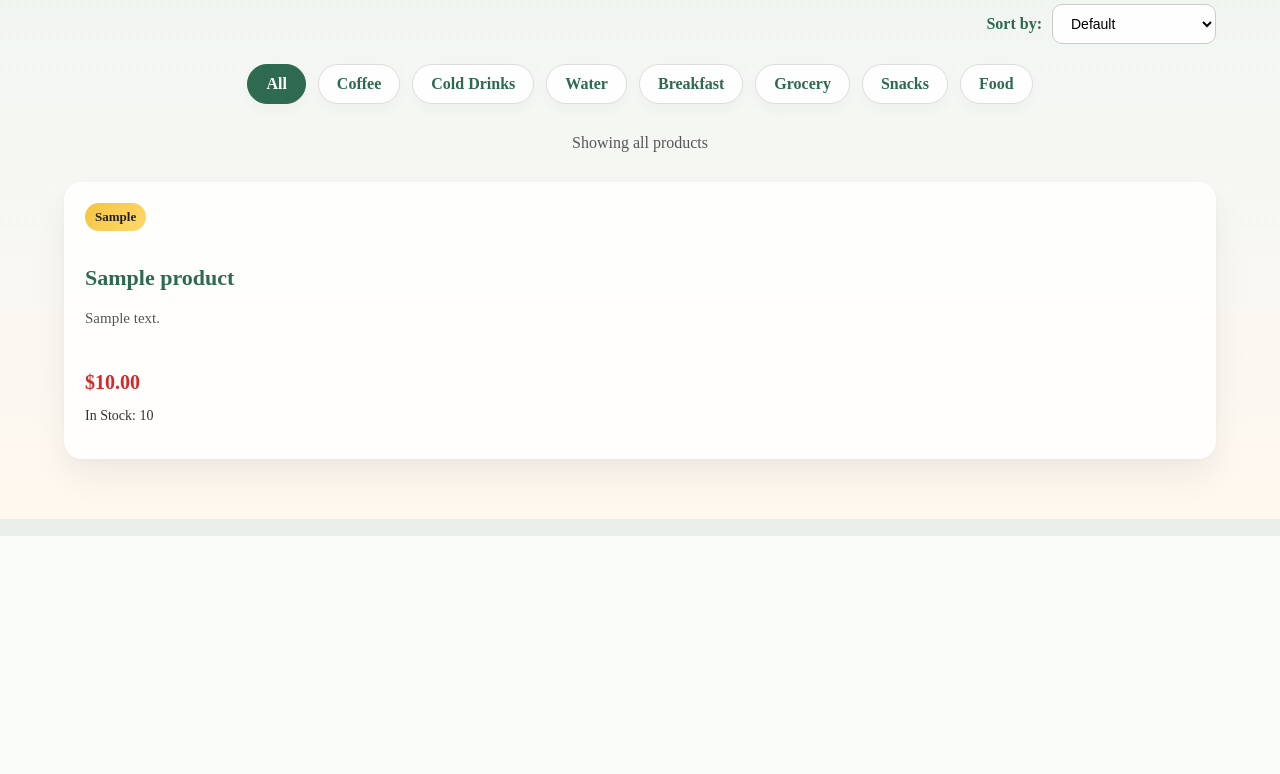
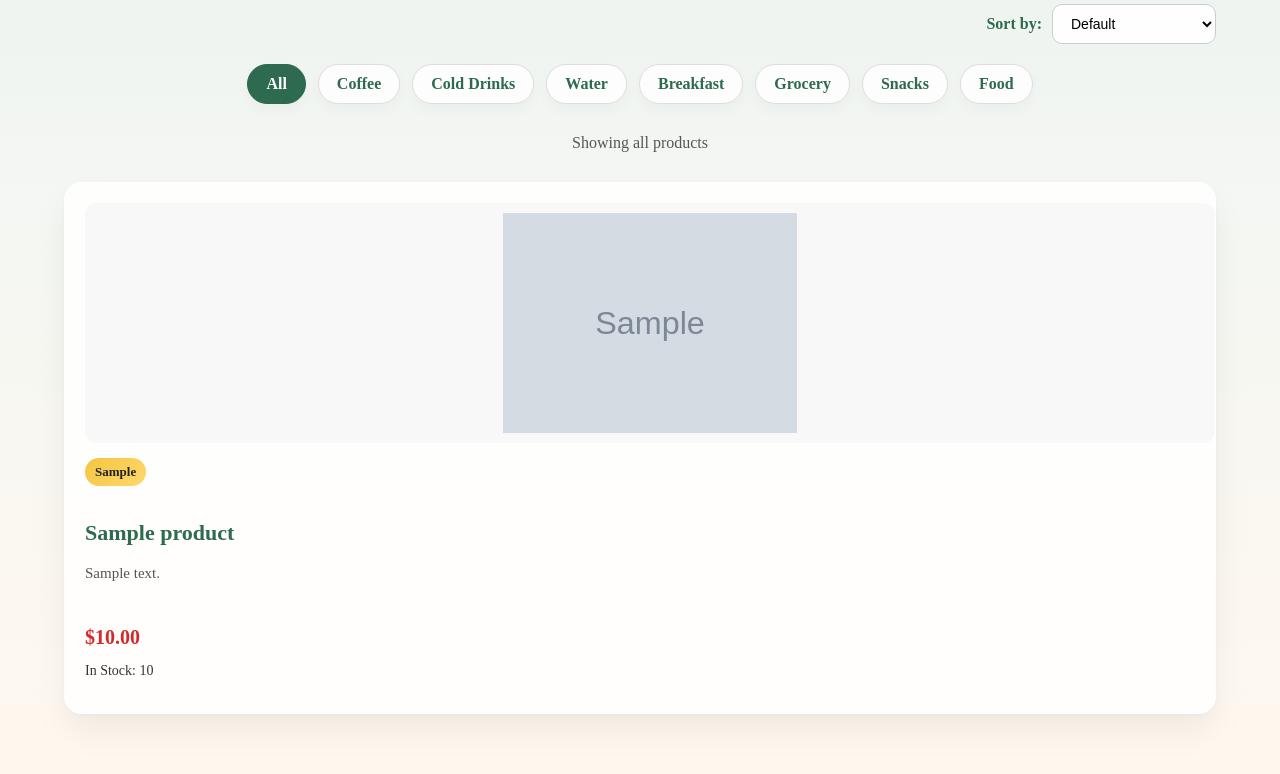
Before and after one commit to UserXX7/Zafars-Cafe-2.0, a PHP site: page /products.php in a window 1280 px wide. Shown: the part 264-1038 px from the top of the page. Before the commit the page ends 800 px from the top, so only its background shows below. Run offline with PHP 8.4, Linux system fonts and the light colour scheme; tables that the repository leaves empty or names only in its code hold one stand-in row (values such as "Sample post"); grey boxes marked "Sample" are stand-in pictures.

Commit message:
Updated Product UI and image styling

```diff
--- a/products.php
+++ b/products.php
@@ -115,22 +115,59 @@ $result = mysqli_query($conn, $query);
 
 <div class="products-container">
     <?php if (mysqli_num_rows($result) > 0) { ?>
+
         <?php while ($row = mysqli_fetch_assoc($result)) { ?>
+
             <div class="product-card">
-                <div class="product-category"><?php echo htmlspecialchars($row["category"]); ?></div>
-                <h3><?php echo htmlspecialchars($row["product_name"]); ?></h3>
-                <p class="product-description"><?php echo htmlspecialchars($row["description"]); ?></p>
-                <p class="product-price">$<?php echo number_format($row["price"], 2); ?></p>
-                <p class="product-stock">In Stock: <?php echo (int)$row["stock_quantity"]; ?></p>
+
+                <?php if (!empty($row["image"])) { ?>
+                    <img
+                        src="images/<?php echo htmlspecialchars($row["image"]); ?>"
+                        class="product-image"
+                        alt="<?php echo htmlspecialchars($row["product_name"]); ?>"
+                    >
+                <?php } else { ?>
+                    <img
+                        src="images/default-product.jpg"
+                        class="product-image"
+                        alt="Default product image"
+                    >
+                <?php } ?>
+
+                <div class="product-category">
+                    <?php echo htmlspecialchars($row["category"]); ?>
+                </div>
+
+                <h3>
+                    <?php echo htmlspecialchars($row["product_name"]); ?>
+                </h3>
+
+                <p class="product-description">
+                    <?php echo htmlspecialchars($row["description"]); ?>
+                </p>
+
+                <p class="product-price">
+                    $<?php echo number_format($row["price"], 2); ?>
+                </p>
+
+                <p class="product-stock">
+                    In Stock: <?php echo (int)$row["stock_quantity"]; ?>
+                </p>
+
             </div>
+
         <?php } ?>
+
     <?php } else { ?>
+
         <p class="no-products">No products found.</p>
+
     <?php } ?>
 </div>
 
 <?php if ($total_pages > 1) { ?>
     <div class="pagination">
+
         <?php if ($page > 1) { ?>
             <a href="products.php?category=<?php echo urlencode($selected_category); ?>&search=<?php echo urlencode($search); ?>&sort=<?php echo urlencode($sort); ?>&page=<?php echo $page - 1; ?>">Previous</a>
         <?php } ?>
@@ -145,6 +182,7 @@ $result = mysqli_query($conn, $query);
         <?php if ($page < $total_pages) { ?>
             <a href="products.php?category=<?php echo urlencode($selected_category); ?>&search=<?php echo urlencode($search); ?>&sort=<?php echo urlencode($sort); ?>&page=<?php echo $page + 1; ?>">Next</a>
         <?php } ?>
+
     </div>
 <?php } ?>
 
--- a/style.css
+++ b/style.css
@@ -782,3 +782,20 @@ footer {
         justify-content: center;
     }
 }
+
+/* Additional styles for product images */
+.product-card {
+    overflow: hidden;
+    min-height: 450px;
+}
+
+.product-image {
+    width: 100%;
+    height: 220px;
+    object-fit: contain;
+    background: #f8f8f8;
+    display: block;
+    border-radius: 12px;
+    margin-bottom: 15px;
+    padding: 10px;
+}
```
Also changed, not shown: images/CamomileTea.webp (added), images/CamomileTest.webp (added), images/EnglishBreakfast.webp (added), images/LemonZingerTea.jpg (added), images/hot coffee 10oz..webp (added), images/hot coffee 16oz..webp (added).
